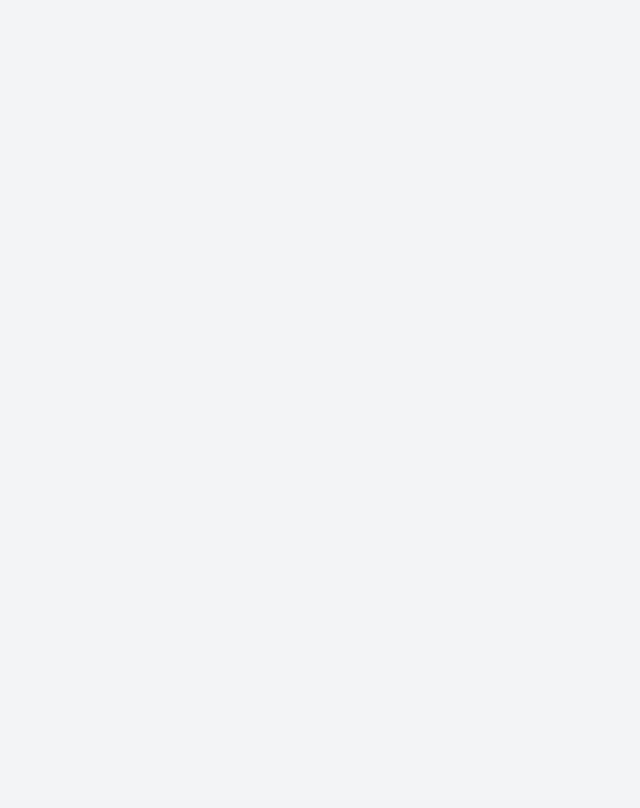
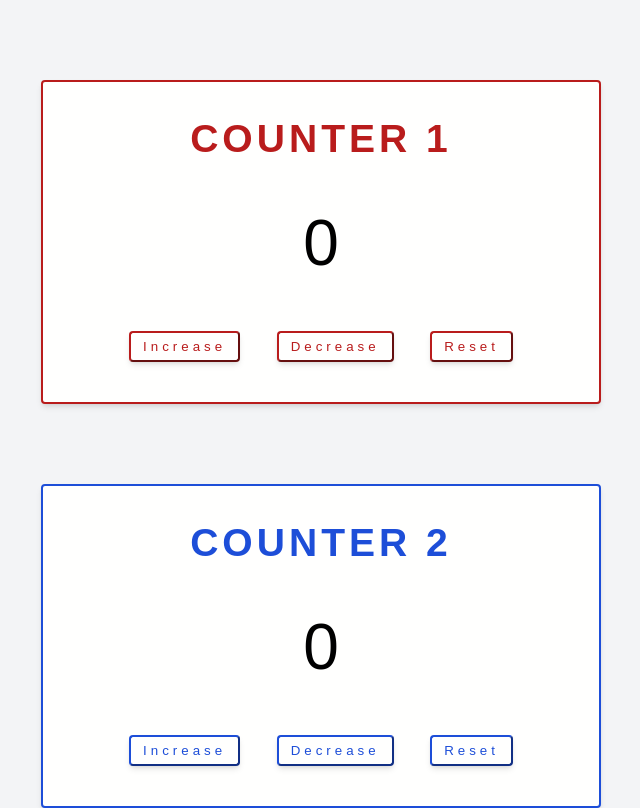
Before and after one commit to gfunk77/counter2, a plain HTML site: page index.html in a window 1280 px wide. Shown: the whole page, without its empty margins (319-959 px from the left). Drawn offline with Linux system fonts and the light colour scheme; a web font is replaced by a local one.

Commit message:
html, css

```diff
--- a/index.html
+++ b/index.html
@@ -8,6 +8,26 @@
     <link rel="shortcut icon" href="#" />
   </head>
   <body>
+    <!-- first counter -->
+    <div class="container first-counter">
+      <h2>counter 1</h2>
+      <span class="value">0</span>
+      <div class="btn-container">
+        <button class="btn increase">increase</button>
+        <button class="btn decrease">decrease</button>
+        <button class="btn reset">reset</button>
+      </div>
+    </div>
+    <!-- second counter -->
+    <div class="container second-counter">
+      <h2>counter 2</h2>
+      <span class="value">0</span>
+      <div class="btn-container">
+        <button class="btn increase">increase</button>
+        <button class="btn decrease">decrease</button>
+        <button class="btn reset">reset</button>
+      </div>
+    </div>
     <!-- Javascript -->
     <script src="app-class.js"></script>
   </body>
--- a/styles.css
+++ b/styles.css
@@ -90,3 +90,78 @@ img {
   display: block;
   object-fit: cover;
 }
+
+.container {
+  width: 90vw;
+  max-width: var(--fixedWidth);
+  background: var(--white);
+  margin: 0 auto;
+  margin-top: 5rem;
+  padding: 2rem;
+  border-radius: var(--radius);
+  box-shadow: var(--shadowLight);
+  transition: var(--transition);
+  text-align: center;
+}
+.container:hover {
+  box-shadow: var(--shadowDark);
+}
+
+h2 {
+  font-weight: 700;
+  letter-spacing: var(--spacing);
+  text-transform: uppercase;
+}
+.first-counter h2 {
+  color: var(--red);
+}
+.second-counter h2 {
+  color: var(--blue);
+}
+span {
+  display: block;
+  margin-bottom: 1.5rem;
+  font-size: 4rem;
+}
+.btn {
+  display: inline-block;
+  padding: 0.375rem 0.75rem;
+  margin: 0.5rem 1rem;
+  text-transform: capitalize;
+  font-family: inherit;
+  letter-spacing: var(--spacing);
+  border-radius: var(--radius);
+  box-shadow: var(--shadowLight);
+  transition: var(--transition);
+  cursor: pointer;
+  background: transparent;
+}
+.btn:hover {
+  box-shadow: var(--shadowDark);
+}
+
+.first-counter .btn {
+  border-color: var(--red);
+  color: var(--red);
+}
+.first-counter .btn:hover {
+  border-color: transparent;
+  color: var(--white);
+  background: var(--red);
+}
+.second-counter .btn {
+  border-color: var(--blue);
+  color: var(--blue);
+}
+.second-counter .btn:hover {
+  border-color: transparent;
+  color: var(--white);
+  background: var(--blue);
+}
+
+.first-counter {
+  border: 2px solid var(--red);
+}
+.second-counter {
+  border: 2px solid var(--blue);
+}
```
